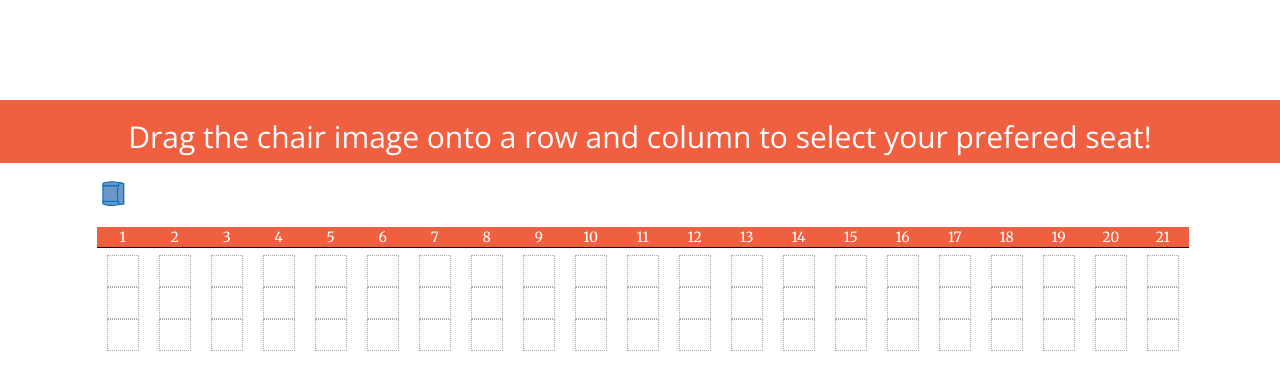
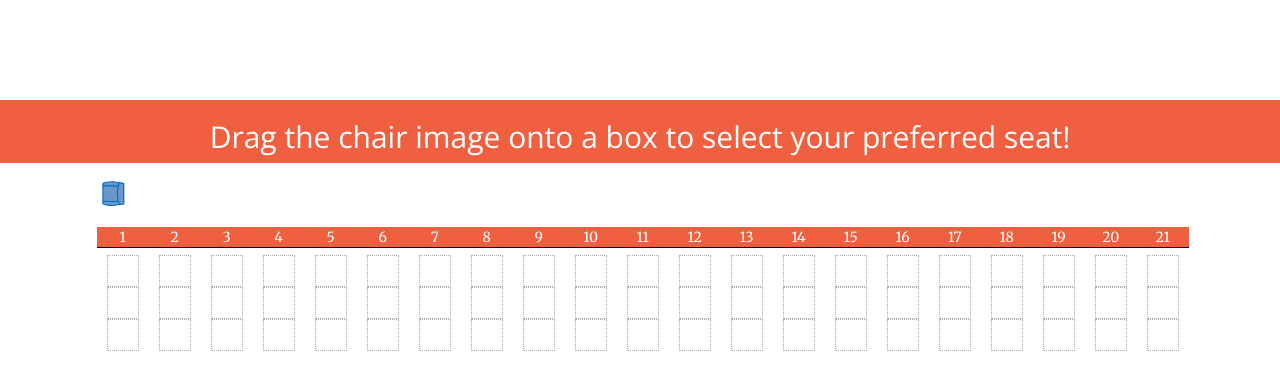
Before and after one commit to oosd2015/term1, a PHP site: page /plane.php?travellers=1 in a window 1280 px wide. Shown: the top 367 px of the page. Run offline with PHP 8.4, Linux system fonts and the light colour scheme.

Commit message:
spell check

```diff
--- a/Template/Group website/plane.php
+++ b/Template/Group website/plane.php
@@ -66,7 +66,7 @@ function drop(ev) {
     <div class="row" style="text-align:center">
 
       <span class="col-xs-12 bg-primary" style="min-width:1200px">
-        <h2>Drag the chair image onto a row and column to select your prefered seat!</h2>
+        <h2>Drag the chair image onto a box to select your preferred seat!</h2>
       </span>
 
     </div>
```
